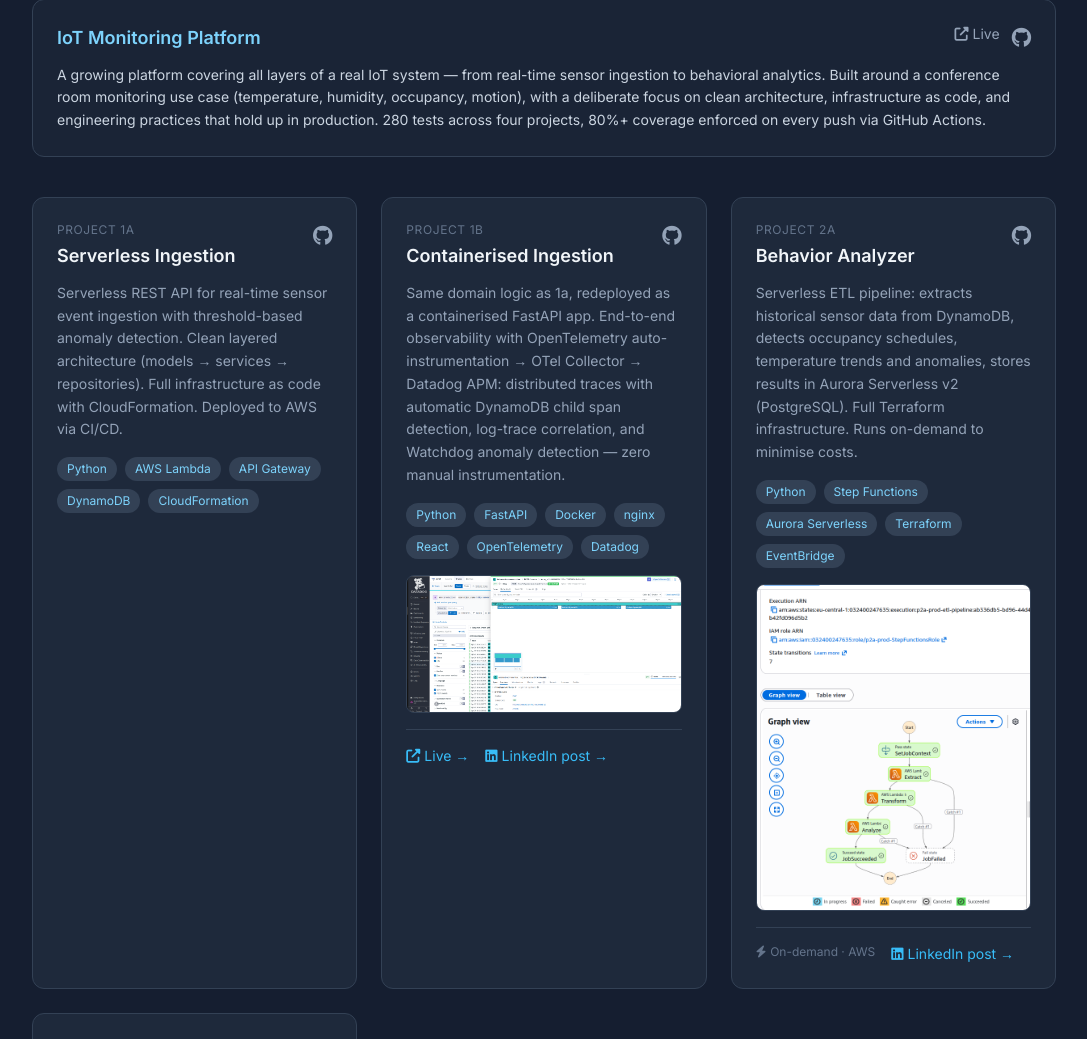
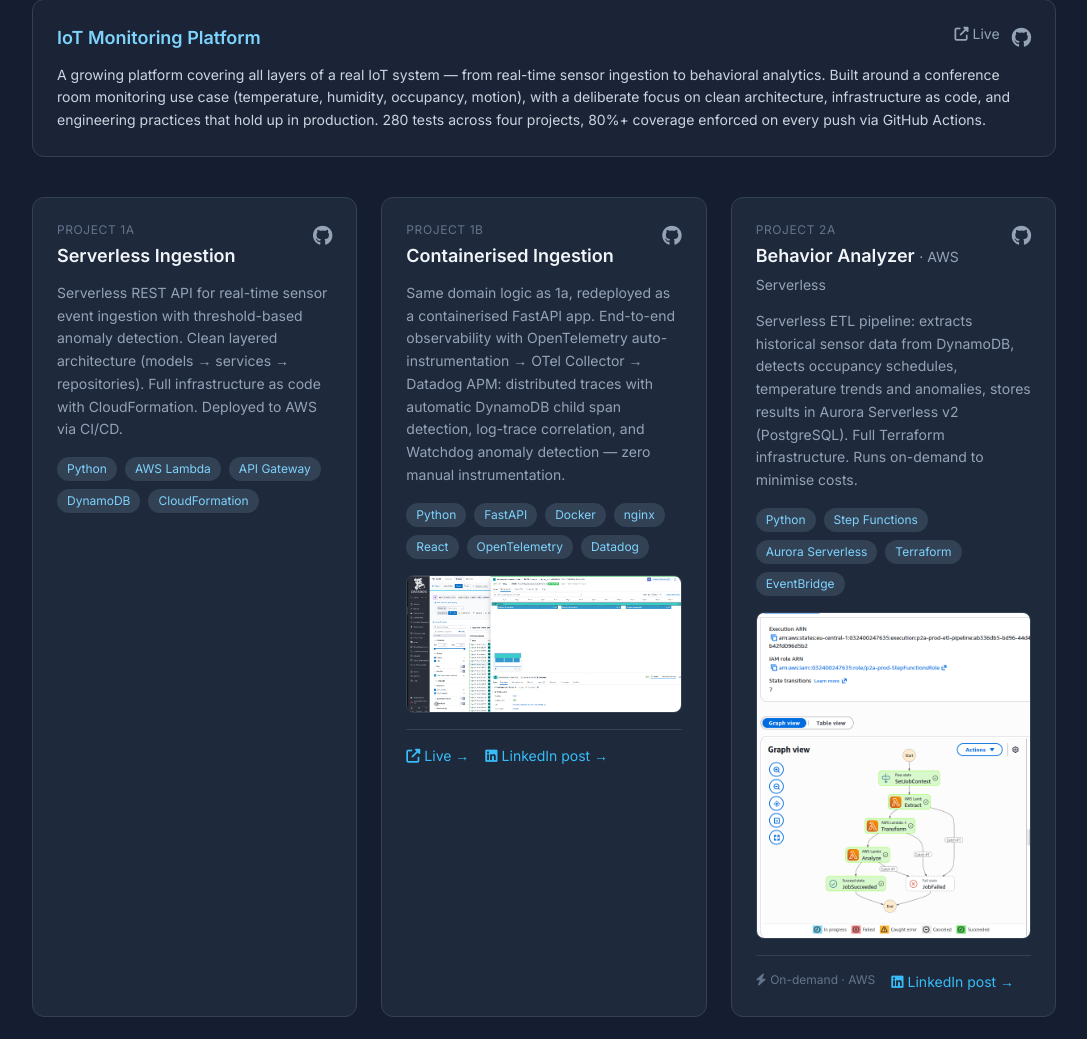
Before and after one commit to GonzalezSanchez/portfolio-website, a FastAPI app: page / in a window 1280 px wide. Shown: the part 3346-4385 px from the top of the page, without its empty margins (96-1183 px from the left). Run offline with FastAPI, Linux system fonts and the light colour scheme; some libraries are stand-ins or nearby versions.

Commit message:
Add AWS Serverless qualifier to project 2a for consistency with 2b

```diff
--- a/templates/index.html
+++ b/templates/index.html
@@ -369,7 +369,7 @@
                     <div class="flex justify-between items-start mb-3">
                         <div>
                             <p class="text-xs text-slate-500 mb-1 uppercase tracking-wider">Project 2a</p>
-                            <h3 class="text-lg font-semibold group-hover:text-sky-300 transition">Behavior Analyzer</h3>
+                            <h3 class="text-lg font-semibold group-hover:text-sky-300 transition">Behavior Analyzer <span class="text-slate-400 font-normal text-sm">· AWS Serverless</span></h3>
                         </div>
                         <a href="https://github.com/GonzalezSanchez/iot-monitoring-platform" target="_blank"
                             class="text-slate-400 hover:text-sky-400 transition">
```
